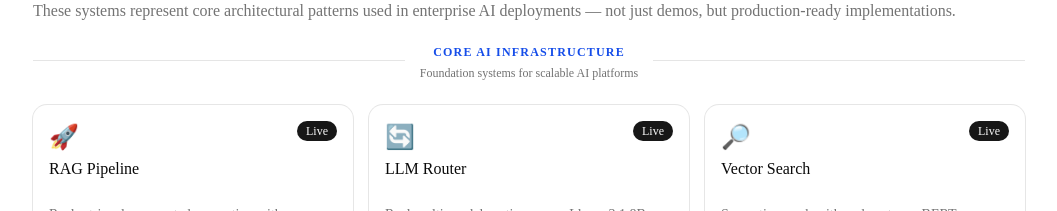
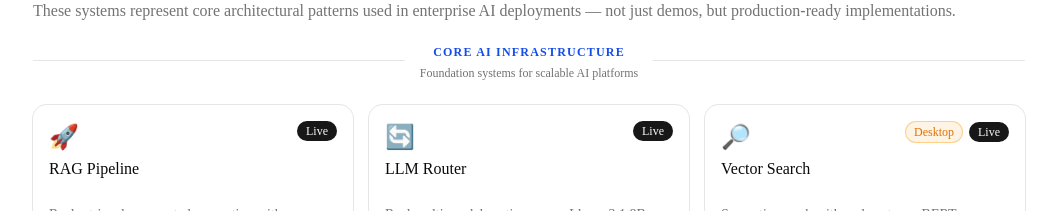
Before and after one commit to prasad-kavuri/prasad-portfolio, a Next.js app: page / in a window 1280 px wide. Shown: the part 840-1051 px from the top of the page, without its empty margins (111-1168 px from the left). Built offline with nearby package versions, Linux system fonts and the light colour scheme.

Commit message:
feat: desktop recommended badge on browser-heavy demos

```diff
--- a/src/components/sections/AITools.tsx
+++ b/src/components/sections/AITools.tsx
@@ -15,6 +15,8 @@ const statusVariant: Record<string, "default" | "secondary" | "outline"> = {
   upgrading: "secondary",
   "coming-soon": "outline",
 };
+
+const DESKTOP_ONLY = ["quantization", "multimodal", "vector-search"];
 
 const DEMO_GROUPS = [
   {
@@ -38,7 +40,9 @@ export function AITools() {
   return (
     <section id="tools" className="py-20">
       <div className="mx-auto max-w-5xl px-4">
-        <h2 className="mb-2 text-2xl font-semibold" style={{ color: 'var(--accent-brand)' }}>AI-Powered Tools</h2>
+        <h2 className="mb-2 text-2xl font-semibold" style={{ color: 'var(--accent-brand)' }}>
+          AI-Powered Tools
+        </h2>
         <p className="text-muted-foreground mb-4">
           These systems represent core architectural patterns used in
           enterprise AI deployments — not just demos, but production-ready
@@ -54,8 +58,10 @@ export function AITools() {
               <div className="flex items-center gap-3 mb-6">
                 <div className="h-px flex-1 bg-border" />
                 <div className="text-center">
-                  <span className="text-xs font-semibold tracking-widest uppercase px-4"
-                        style={{ color: 'var(--accent-brand)' }}>
+                  <span
+                    className="text-xs font-semibold tracking-widest uppercase px-4"
+                    style={{ color: 'var(--accent-brand)' }}
+                  >
                     {group.label}
                   </span>
                   <p className="text-xs text-muted-foreground mt-0.5">
@@ -73,9 +79,16 @@ export function AITools() {
                       <CardHeader className="pb-2">
                         <div className="flex items-start justify-between gap-2">
                           <span className="text-2xl">{demo.emoji}</span>
-                          <Badge variant={statusVariant[demo.status]}>
-                            {statusLabel[demo.status]}
-                          </Badge>
+                          <div className="flex items-center gap-1.5">
+                            {DESKTOP_ONLY.includes(demo.id) && (
+                              <span className="text-xs px-2 py-0.5 rounded-full border border-amber-500/40 bg-amber-500/10 text-amber-600 dark:text-amber-400">
+                                Desktop
+                              </span>
+                            )}
+                            <Badge variant={statusVariant[demo.status]}>
+                              {statusLabel[demo.status]}
+                            </Badge>
+                          </div>
                         </div>
                         <CardTitle className="text-base">{demo.title}</CardTitle>
                       </CardHeader>
@@ -90,7 +103,10 @@ export function AITools() {
                             </Badge>
                           ))}
                         </div>
-                        <div className="mt-3 flex items-center gap-1 text-xs opacity-0 transition-opacity group-hover:opacity-100" style={{ color: 'var(--accent-brand)' }}>
+                        <div
+                          className="mt-3 flex items-center gap-1 text-xs opacity-0 transition-opacity group-hover:opacity-100"
+                          style={{ color: 'var(--accent-brand)' }}
+                        >
                           Open demo <ArrowRight className="size-3" />
                         </div>
                       </CardContent>
--- a/src/data/demos.ts
+++ b/src/data/demos.ts
@@ -43,6 +43,7 @@ export const demos: Demo[] = [
     description: "Semantic search with real sentence-BERT embeddings and UMAP visualisation of the embedding space.",
     href: "/demos/vector-search",
     tags: ["all-MiniLM-L6-v2", "UMAP", "Cosine similarity"],
+    desktopOnly: true,
     status: "live",
   },
   {
@@ -70,6 +71,7 @@ export const demos: Demo[] = [
     description: "Florence-2 image captioning and OCR running in-browser via Transformers.js — no server, no API key.",
     href: "/demos/multimodal",
     tags: ["Florence-2", "WebGPU", "In-browser"],
+    desktopOnly: true,
     status: "live",
   },
   {
@@ -79,6 +81,7 @@ export const demos: Demo[] = [
     description: "Live ONNX benchmark comparing INT8 vs FP32 inference — real file sizes, real latency, real quality diff.",
     href: "/demos/quantization",
     tags: ["ONNX", "INT8 vs FP32", "Transformers.js"],
+    desktopOnly:true,
     status: "live",
   },
   {
```
